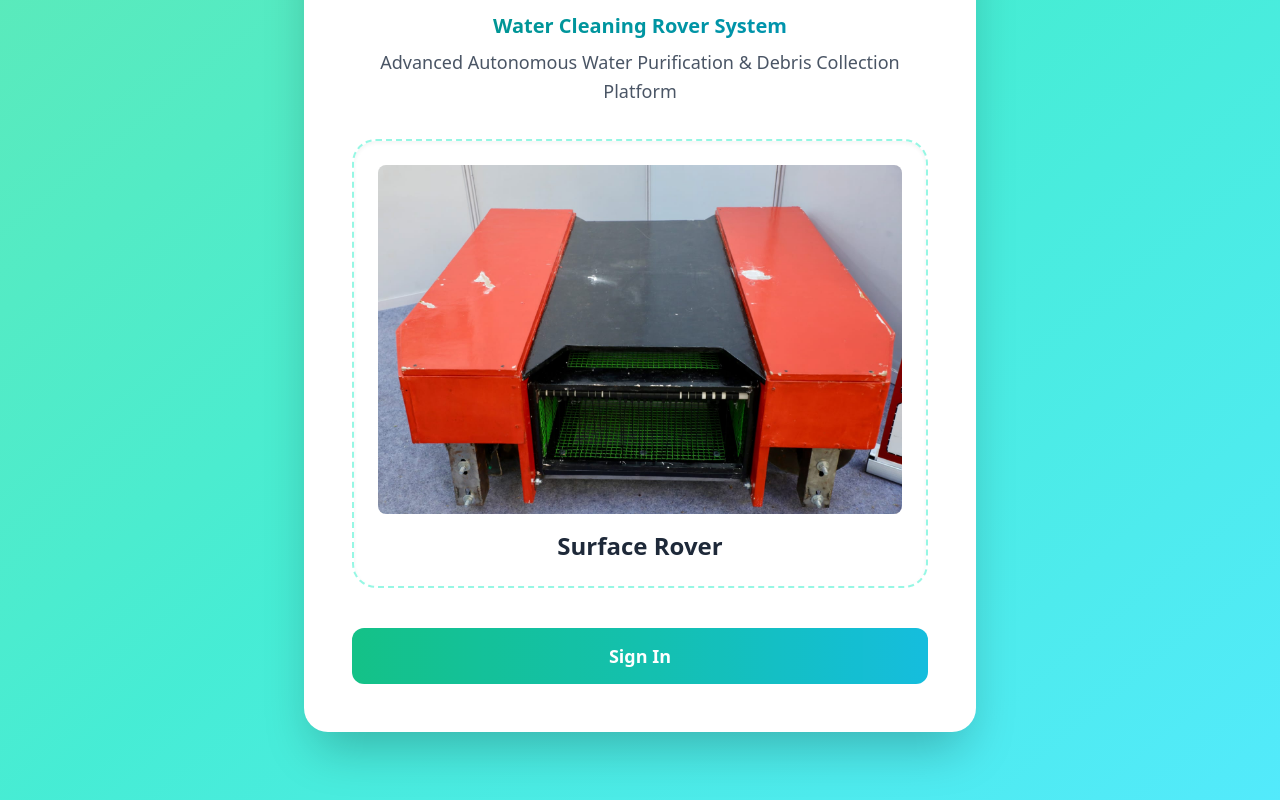
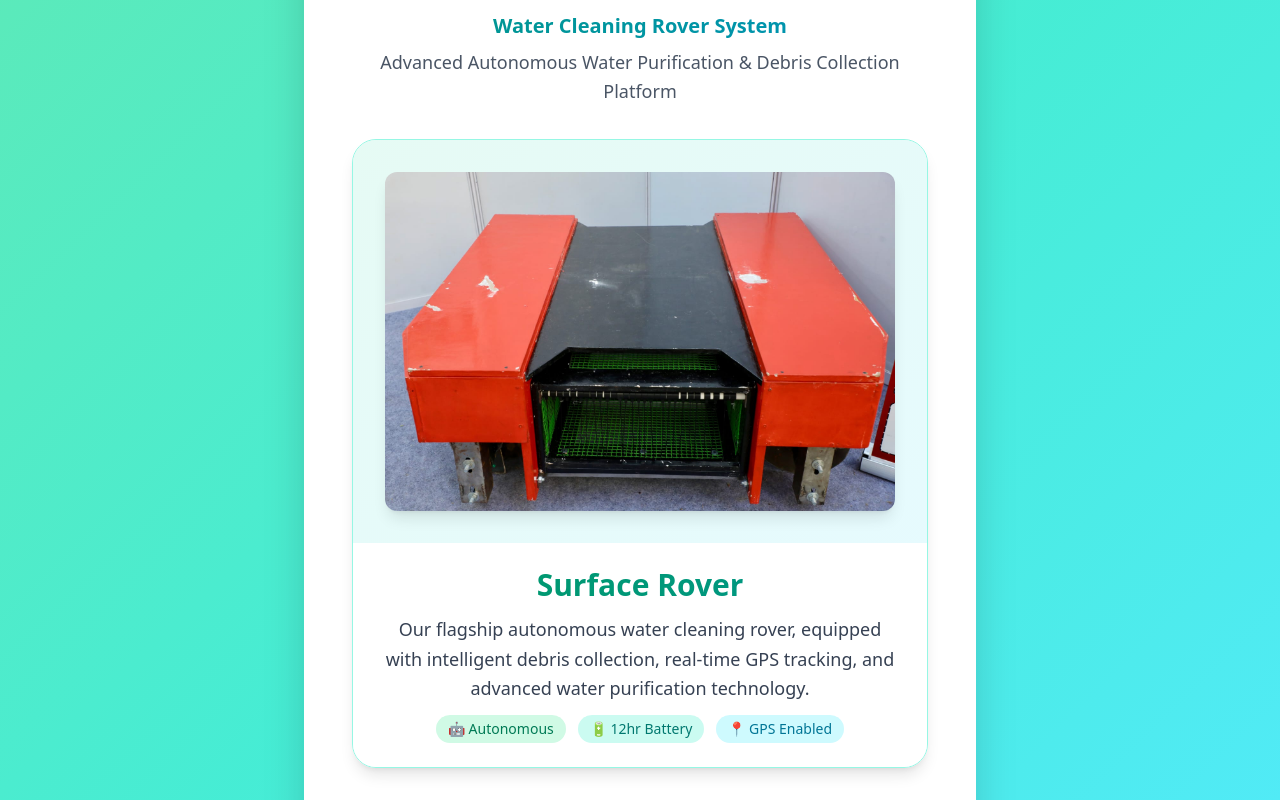
Before and after one commit to prakashrajsevugan/rover1, a React (Vite) app: page / in a window 1280 px wide. Shown: the part 300-1100 px from the top of the page. Built offline with nearby package versions, Linux system fonts and the light colour scheme.

Commit message:
start page changes

```diff
--- a/src/components/Start.jsx
+++ b/src/components/Start.jsx
@@ -38,17 +38,34 @@ const Start = () => {
           </p>
         </div>
 
-        <div className="w-full bg-white rounded-2xl sm:rounded-3xl shadow-inner p-4 sm:p-6 mb-8 sm:mb-10 border-2 border-dashed border-teal-200 animate-[fadeIn_1s_ease-out]">
-          <div className="flex items-center justify-center mb-4">
+        <div className="w-full bg-gradient-to-br from-teal-50 to-cyan-50 rounded-2xl sm:rounded-3xl shadow-lg overflow-hidden mb-8 sm:mb-10 border border-teal-200 animate-[fadeIn_1s_ease-out] hover:shadow-2xl transition-all duration-300">
+          <div className="relative overflow-hidden bg-white p-6 sm:p-8">
+            <div className="absolute top-0 left-0 w-full h-full bg-gradient-to-br from-emerald-400/10 to-cyan-400/10 pointer-events-none"></div>
             <img
               src="/images/rover2.jpeg"
-              alt="Water Cleaning Rover"
-              className="w-full h-auto max-w-full object-contain rounded-lg"
+              alt="Albedrozes Surface Rover - Advanced Water Cleaning System"
+              className="w-full h-auto max-w-full object-cover rounded-xl shadow-lg hover:scale-105 transition-transform duration-500 relative z-10"
             />
           </div>
-          <h2 className="text-center text-lg sm:text-xl md:text-2xl font-bold text-gray-800">
-            Surface Rover
-          </h2>
+          <div className="p-5 sm:p-6 bg-white">
+            <h2 className="text-center text-xl sm:text-2xl md:text-3xl font-bold bg-gradient-to-r from-emerald-600 to-teal-600 bg-clip-text text-transparent mb-3">
+              Surface Rover
+            </h2>
+            <p className="text-center text-gray-700 text-sm sm:text-base md:text-lg leading-relaxed px-2 mb-3">
+              Our flagship autonomous water cleaning rover, equipped with intelligent debris collection, real-time GPS tracking, and advanced water purification technology.
+            </p>
+            <div className="flex flex-wrap justify-center gap-2 sm:gap-3">
+              <span className="inline-flex items-center px-3 py-1 rounded-full text-xs sm:text-sm font-medium bg-emerald-100 text-emerald-700">
+                🤖 Autonomous
+              </span>
+              <span className="inline-flex items-center px-3 py-1 rounded-full text-xs sm:text-sm font-medium bg-teal-100 text-teal-700">
+                🔋 12hr Battery
+              </span>
+              <span className="inline-flex items-center px-3 py-1 rounded-full text-xs sm:text-sm font-medium bg-cyan-100 text-cyan-700">
+                📍 GPS Enabled
+              </span>
+            </div>
+          </div>
         </div>
 
         {/* CTA Button */}
@@ -59,12 +76,35 @@ const Start = () => {
           Sign In
         </button>
       </div>
-
-      {/* <div className="w-full max-w-2xl mx-auto bg-white rounded-2xl sm:rounded-3xl shadow-2xl p-5 sm:p-8 md:p-12 mb-8 sm:mb-12 animate-[scaleIn_0.6s_ease-out]">
-        <div>
-          <img src="/images/rover2.jpeg" alt="" />
+{/*
+      <div className="w-full max-w-2xl mx-auto bg-gradient-to-br from-teal-50 to-cyan-50 rounded-2xl sm:rounded-3xl shadow-lg overflow-hidden mb-8 sm:mb-12 border border-teal-200 animate-[scaleIn_0.8s_ease-out] hover:shadow-2xl transition-all duration-300" style={{ animationDelay: '0.2s' }}>
+        <div className="relative overflow-hidden bg-white p-6 sm:p-8">
+          <div className="absolute top-0 left-0 w-full h-full bg-gradient-to-br from-rose-400/10 to-orange-400/10 pointer-events-none"></div>
+          <img
+            src="/images/rover2.jpeg"
+            alt="Albedrozes Advanced Water Rover - Dual Tank System"
+            className="w-full h-auto max-w-full object-cover rounded-xl shadow-lg hover:scale-105 transition-transform duration-500 relative z-10"
+          />
         </div>
-
+        <div className="p-5 sm:p-6 bg-white">
+          <h2 className="text-center text-xl sm:text-2xl md:text-3xl font-bold bg-gradient-to-r from-rose-600 to-orange-600 bg-clip-text text-transparent mb-3">
+            Dual Collection System
+          </h2>
+          <p className="text-center text-gray-700 text-sm sm:text-base md:text-lg leading-relaxed px-2 mb-3">
+            Features dual floating tanks for enhanced stability and increased debris storage capacity. Perfect for large-scale water body cleaning operations with extended deployment times.
+          </p>
+          <div className="flex flex-wrap justify-center gap-2 sm:gap-3">
+            <span className="inline-flex items-center px-3 py-1 rounded-full text-xs sm:text-sm font-medium bg-rose-100 text-rose-700">
+              🗑️ 50L Capacity
+            </span>
+            <span className="inline-flex items-center px-3 py-1 rounded-full text-xs sm:text-sm font-medium bg-orange-100 text-orange-700">
+              ⚖️ Balanced Design
+            </span>
+            <span className="inline-flex items-center px-3 py-1 rounded-full text-xs sm:text-sm font-medium bg-amber-100 text-amber-700">
+              🔄 Auto-Deploy
+            </span>
+          </div>
+        </div>
       </div> */}
     </div>
   );
```
